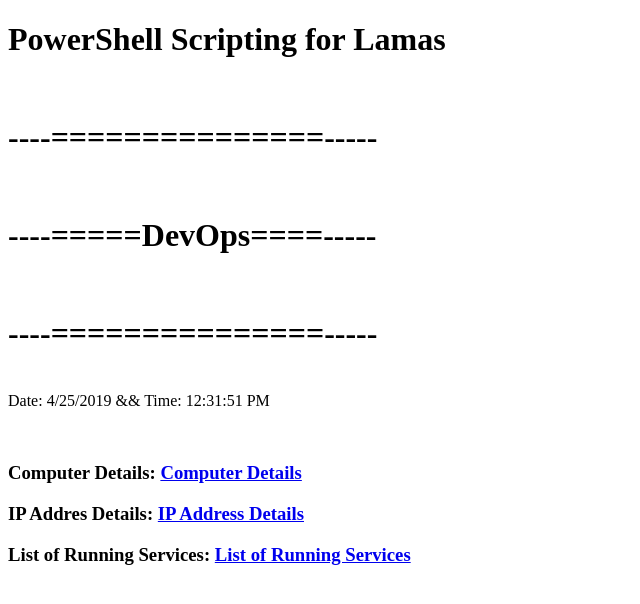
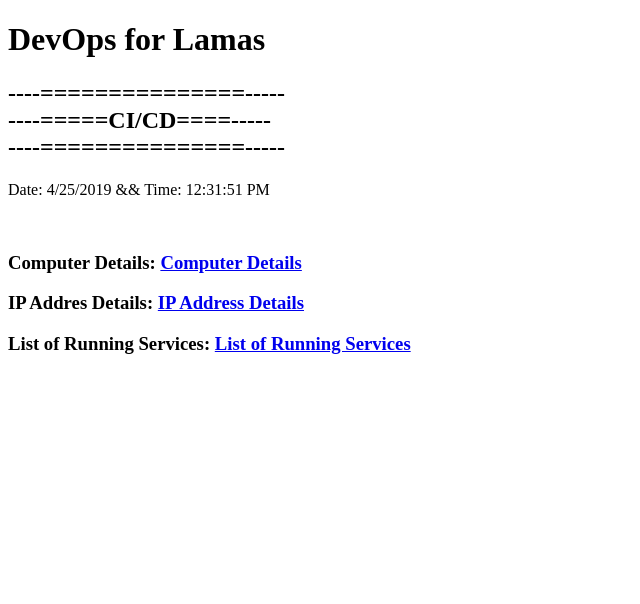
Before and after one commit to BecherX64/PS-LocalInfo-Git001, a plain HTML site: page PS-LocalInfo-Git001/WebPage/Index.html in a window 1280 px wide. Shown: the whole page, without its empty margins (0-640 px from the left). Drawn offline with Linux system fonts and the light colour scheme.

Commit message:
#2019-04-25: #05

```diff
--- a/PS-LocalInfo-Git001/WebPage/Index.html
+++ b/PS-LocalInfo-Git001/WebPage/Index.html
@@ -7,10 +7,12 @@
 </head>
 <body>
     <P>
-        <h1>PowerShell Scripting for Lamas</h1><br>
-        <h1>----===============-----</h1><br>
-        <h1>----=====DevOps====-----</h1><br>
-        <h1>----===============-----</h1><br>
+        <h1>DevOps for Lamas</h1>
+        <h2>
+            ----===============-----<br>
+            ----=====CI/CD====-----<br>
+            ----===============-----<br>
+        </h2>
         Date: <span id="myDate"></span> && Time: <span id="myTime"></span>
     </P><br>
     <p>
```
